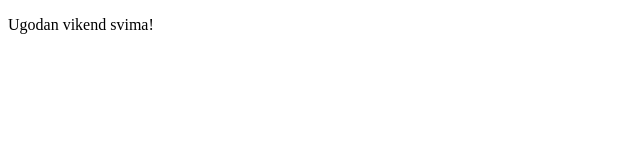
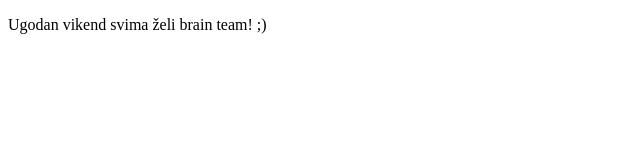
Before and after one commit to rLoka/fake-news, a plain HTML site: page index.html in a window 1280 px wide. Shown: the whole page, without its empty margins (0-640 px from the left). Drawn offline with Linux system fonts and the light colour scheme.

Commit message:
Update index.html

```diff
--- a/index.html
+++ b/index.html
@@ -15,5 +15,5 @@
 <meta property="og:image:height" content="430">
 
 <body>
-    <p>Ugodan vikend svima!</p>
+    <p>Ugodan vikend svima želi brain team! ;)</p>
 </body>
```
